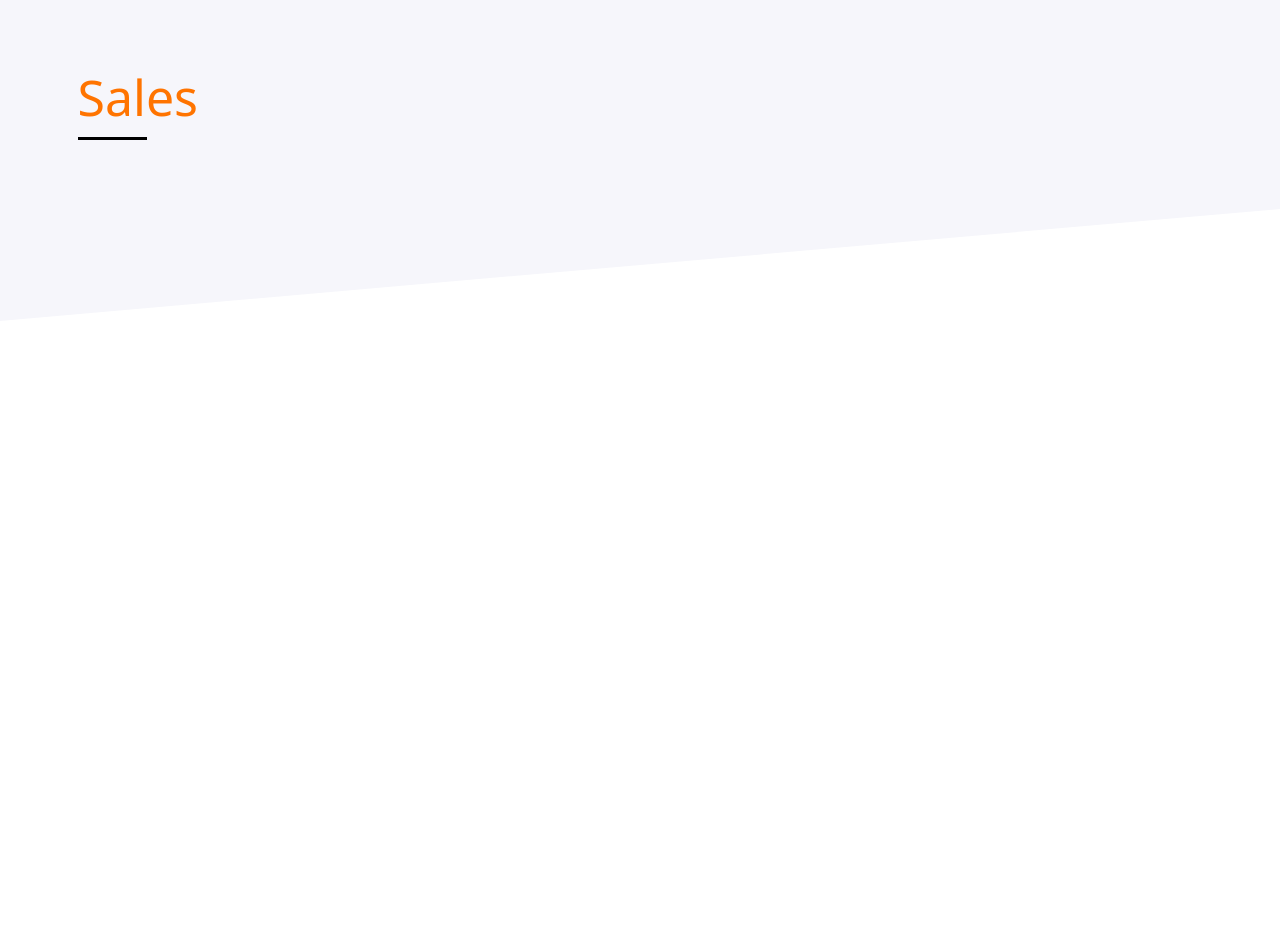
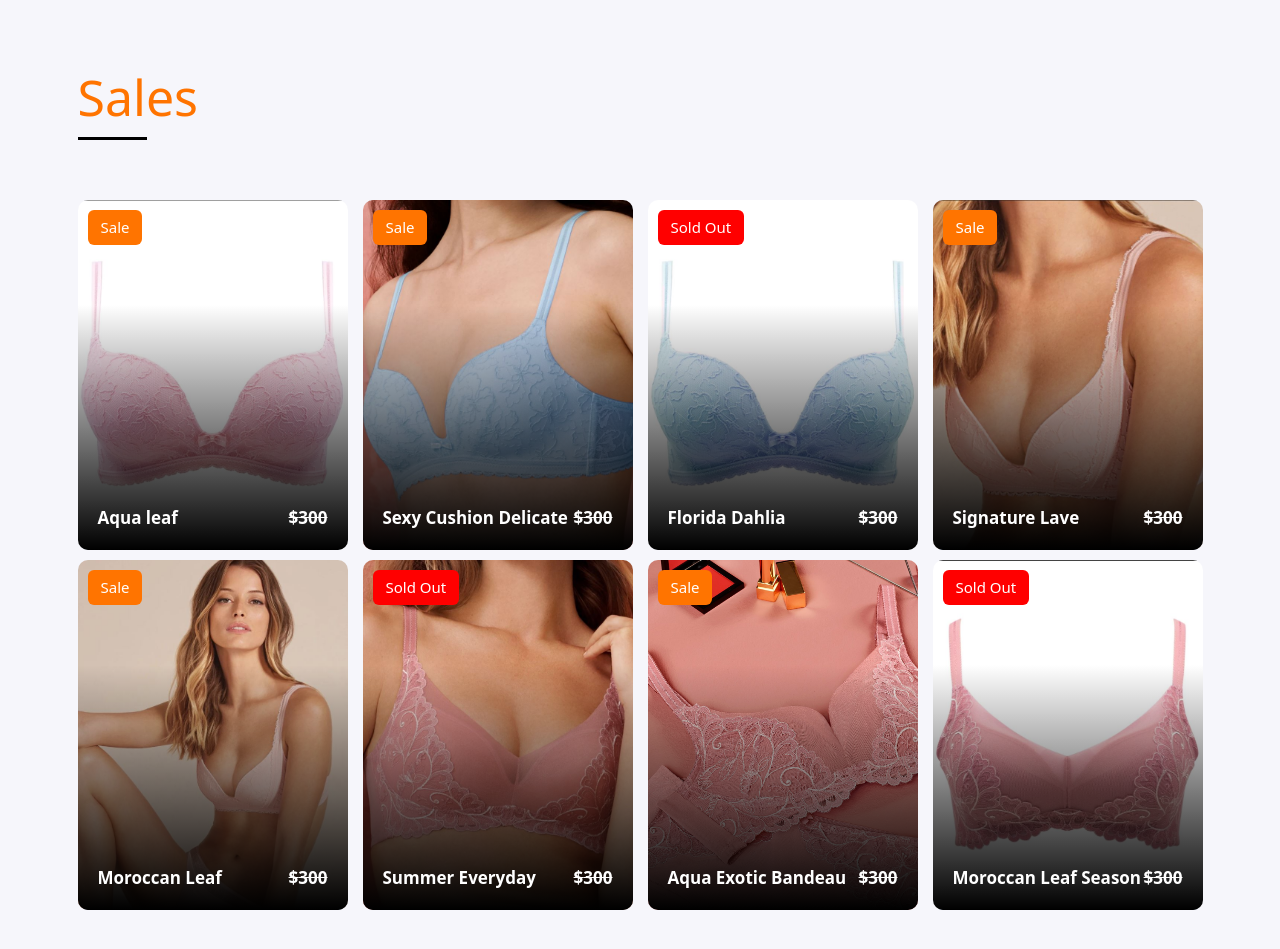
Before and after one commit to NamNguyenGit/BraShop, a React (Create React App) app: page / in a window 1280 px wide. Shown: the part 2100-3049 px from the top of the page. Before the commit the page ends 2421 px from the top, so only its background shows below. Built offline with nearby package versions, Linux system fonts and the light colour scheme.

Commit message:
Style sale_price

```diff
--- a/src/components/Products/SaleProducts.js
+++ b/src/components/Products/SaleProducts.js
@@ -1,12 +1,13 @@
 import { useState,useContext } from "react";
 import SaleProductsContext from "../../context/SaleProductsContext";
+import SaleProductsList from "./SaleProductsList";
 
 const SaleProducts = () => {
   const [state] = useState({
     title: "Sales",
   });
   const {SaleProductsData: {saleProducts}, } = useContext(SaleProductsContext);
-  console.log(saleProducts)
+
   return (
     <div className="saleProducts">
       <div className="saleProducts__contents">
@@ -17,7 +18,11 @@ const SaleProducts = () => {
             </div>
           </div>
           <div className="saleProducts__blocks">
-            <div className="row"></div>
+            <div className="row">
+              {saleProducts.map((saleProduct) => (
+                <SaleProductsList saleProducts={saleProduct} key={saleProduct.id} />
+              ))}
+            </div>
           </div>
         </div>
       </div>
--- /dev/null
+++ b/src/components/Products/SaleProductsList.js
@@ -0,0 +1,46 @@
+import { LazyLoadImage } from "react-lazy-load-image-component";
+const SaleProductsList = ({ saleProducts }) => {
+  return (
+    <>
+      <a href={`/details/${saleProducts.id}`} className="col-md-3 p-15 ">
+        <div className="saleProducts__card">
+          <div className="saleProducts__card__img">
+            <LazyLoadImage src={saleProducts.image} alt={saleProducts.name} />
+            <div
+              className={
+                saleProducts.status === "Sale"
+                  ? "sale"
+                  : saleProducts.status === "Sold out"
+                  ? "sold"
+                  : ""
+              }
+            >
+              {saleProducts.status}
+            </div>
+          </div>
+
+          <div className="saleProducts__card__layer">
+            <div className="saleProducts__card__layer__content">
+              <div className="saleProducts__card__layer__content__name">
+                {saleProducts.name}
+              </div>
+              <div className="saleProducts__card__layer__content__price">
+                <span>$</span>
+                {saleProducts.price}
+              </div>
+            </div>
+          </div>
+
+          <div className="saleProducts__card__info">
+            <div className="saleProducts__card__info__text">
+              <span>$</span>
+              {saleProducts.sale_price}
+            </div>
+          </div>
+        </div>
+      </a>
+    </>
+  );
+};
+
+export default SaleProductsList;
--- a/src/data/SaleProducts.js
+++ b/src/data/SaleProducts.js
@@ -9,6 +9,9 @@ const SaleProducts = [
       category: "Bra",
       size: "XXL",
       banner: "/assets/image/banner/banner1.png",
+      status : "Sale",
+
+
     },
     {
       id: 2,
@@ -20,6 +23,8 @@ const SaleProducts = [
       category: "Bra",
       size: "XXL",
       banner: "/assets/image/banner/banner3.png",
+      status : "Sale",
+
     },
     {
       id: 3,
@@ -31,6 +36,8 @@ const SaleProducts = [
       category: "Bra",
       size: "XXL",
       banner: "/assets/image/banner/banner4.jpg",
+      status : "Sold out",
+
     },
     {
       id: 4,
@@ -42,6 +49,8 @@ const SaleProducts = [
       category: "Bra",
       size: "XXL",
       banner: "/assets/image/banner/banner2.jpg",
+      status : "Sale",
+
     },
     {
       id: 5,
@@ -53,6 +62,8 @@ const SaleProducts = [
       category: "Bra",
       size: "XXL",
       banner: "/assets/image/banner/banner6.jpg",
+      status : "Sale",
+
     },
     {
       id: 6,
@@ -64,6 +75,8 @@ const SaleProducts = [
       category: "Bra",
       size: "XXL",
       banner: "/assets/image/banner/banner8.webp",
+      status : "Sold out",
+
     },
     {
       id: 7,
@@ -75,6 +88,8 @@ const SaleProducts = [
       category: "Bra",
       size: "XXL",
       banner: "/assets/image/banner/banner5.png",
+      status : "Sale",
+
     },
     {
       id: 8,
@@ -86,6 +101,8 @@ const SaleProducts = [
       category: "Bra",
       size: "XXL",
       banner: "/assets/image/banner/banner7.jpg",
+      status : "Sold out",
+
     },
   ];
   export default SaleProducts;
--- a/src/scss/abstracts/_variables.scss
+++ b/src/scss/abstracts/_variables.scss
@@ -10,3 +10,4 @@ $silverlight-45: #e2e4eb;
 $silverMedium: #979c9f;
 $orange: #ff7400;
 $green: #43D399;
+$red: #FF0000;
--- a/src/scss/components/_saleproducts.scss
+++ b/src/scss/components/_saleproducts.scss
@@ -25,4 +25,94 @@
             }
         }
     }
+    &__blocks {
+        margin-top: 6rem;
+        width: 100%;
+    }
+    &__card {
+        width: 100%;
+        height: 35rem;
+        overflow: hidden;
+        position: relative;
+        border-radius: 1rem;
+        cursor: pointer;
+
+        &__img {
+            width: 100%;
+            height: 100%;
+            position: relative;
+
+            img {
+                transition: all 0.5s linear;
+                width: 100%;
+                height: 100%;
+                object-fit: cover;
+                cursor: pointer;
+            }
+            .sale {
+                font-size: 1.5rem !important;
+                font-weight: 500;
+                @include position(absolute, 1rem, 1rem, null, null, null, null);
+                @include status($orange, $white);
+            }
+            .sold {
+                font-size: 1.5rem !important;
+                font-weight: 500;
+                @include position(absolute, 1rem, 1rem, null, null, null, null);
+                @include status($red, $white);
+            }
+        }
+
+        &__layer {
+
+            @include position(absolute, 0, 0, 0, 0, 100%, 100%);
+            @include align(flex, null, flex-end, null);
+            background: linear-gradient(to bottom, transparent 30%, $black);
+            padding: 2rem;
+            color: $white;
+
+            &__content {
+                @include align(flex, null, center, null);
+                width: 100%;
+                justify-content: space-between;
+
+                &__name {
+                    font-weight: 600;
+                    font-size: 1.7rem;
+                }
+                &__price {
+                    font-weight: 600;
+                    font-size: 1.7rem;
+                    text-decoration: line-through;
+                }
+            }
+        }
+        &__info {
+            @include position(absolute, 0, 0, 0, 0, 100%, 100%);
+            @include align(flex, null, flex-end, null);
+            background: linear-gradient(to bottom, transparent 30%, $black);
+            padding: 2rem;
+            justify-content: center;
+            visibility: hidden;
+            transform: scale(0);
+            transition: all .5s linear;
+            &__text {
+                color: $white;
+                font-size: 1.7rem;
+
+            }
+        }
+        &:hover &__info {
+            visibility: visible;
+            transform: scale(1);
+        }
+        &:hover &__layer {
+            visibility: hidden;
+
+        }
+        &:hover  img {
+            transform: scale(1.3);
+        }
+
+    }
 }
```
Also changed, not shown: src/scss/abstracts/_mixins.scss (+9 -0 lines), src/main.css.
